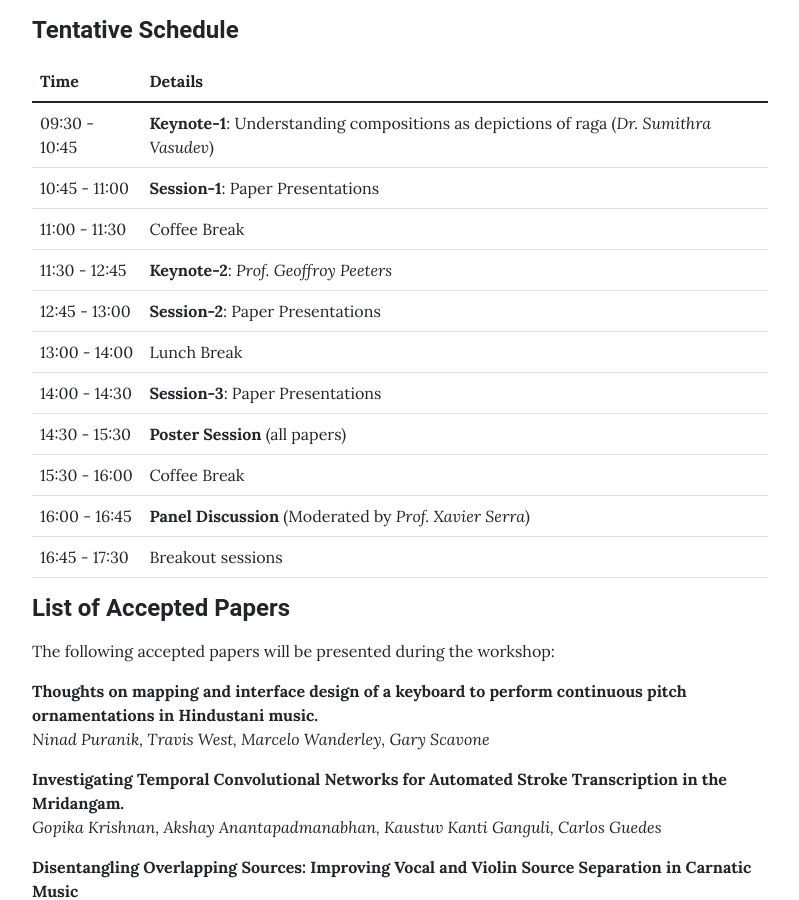
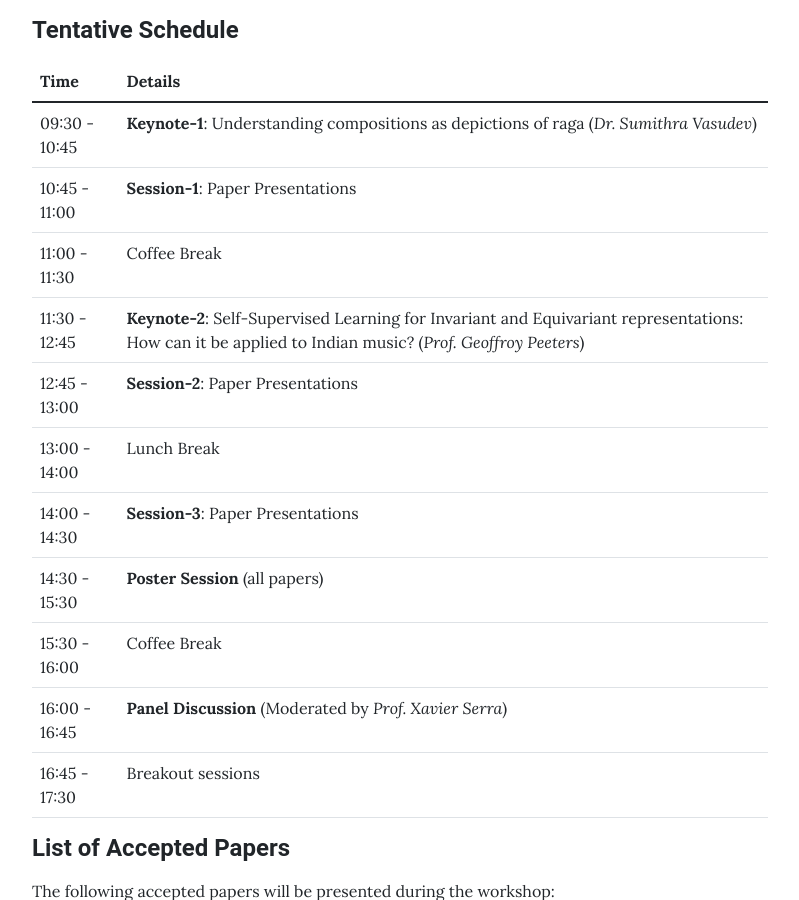
Before and after one commit to WIMAGA/wimaga.github.io, a Jekyll site: the page built from pages/program.md, in a window 1280 px wide and 900 px high, scrolled down 880 px. Shown: the whole window, without its empty margins (240-1039 px from the left). Built offline with Jekyll 4.4.1, drawn with Linux system fonts in a browser that asks for light colours.

Commit message:
Update program.md

```diff
--- a/pages/program.md
+++ b/pages/program.md
@@ -30,7 +30,7 @@ The exact room in the venue will be announced closer to the workshop.
 |  09:30 - 10:45 | **Keynote-1**: Understanding compositions as depictions of raga (*Dr. Sumithra Vasudev*) |
 |  10:45 - 11:00 | **Session-1**: Paper Presentations |
 |  11:00 - 11:30 | Coffee Break |
-|  11:30 - 12:45 | **Keynote-2**: *Prof. Geoffroy Peeters* |
+|  11:30 - 12:45 | **Keynote-2**: Self-Supervised Learning for Invariant and Equivariant representations: How can it be applied to Indian music? (*Prof. Geoffroy Peeters*) |
 |  12:45 - 13:00 | **Session-2**: Paper Presentations |
 |  13:00 - 14:00 | Lunch Break |
 |  14:00 - 14:30 | **Session-3**: Paper Presentations |
```
